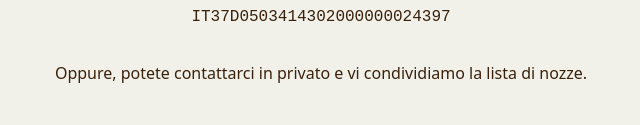
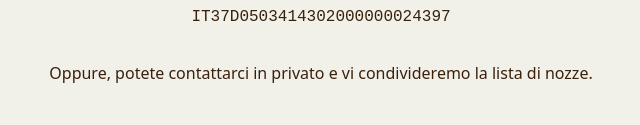
Before and after one commit to dido18/wedding-site, a website: page index.html in a window 1280 px wide. Shown: the part 1330-1455 px from the top of the page, 319-959 px from the left. Drawn offline with Linux system fonts and the light colour scheme; a web font is replaced by a local one.

Commit message:
Update index.html

```diff
--- a/index.html
+++ b/index.html
@@ -87,7 +87,7 @@
                         <p class="font-courier"> IT37D0503414302000000024397 </p>
                         <!-- <p> (BANCO BPM) </p> -->
                         <br>
-                        <p>Oppure, potete contattarci in privato e vi condividiamo la lista di nozze. </p>
+                        <p>Oppure, potete contattarci in privato e vi condivideremo la lista di nozze. </p>
                     </p>
 
 
```
